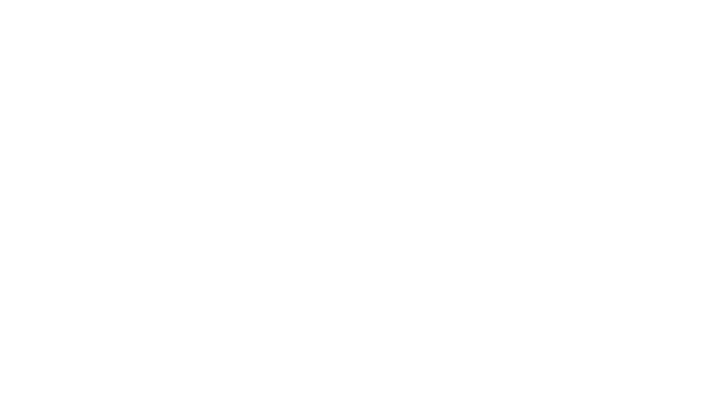
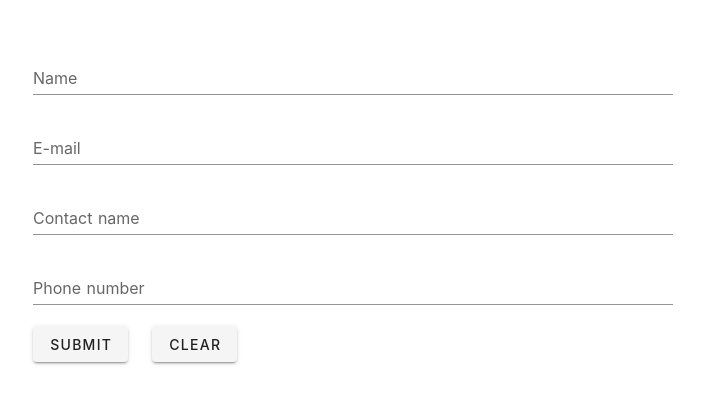
Before and after one commit to jblndn/DashboardMonitoring, a Nuxt app: page /addClient in a window 1280 px wide. Before the commit this address had no page. Shown: the top 404 px of the page, without its empty margins (287-991 px from the left). Built offline with nearby package versions, Linux system fonts and the light colour scheme.

Commit message:
form add client

```diff
--- a/package.json
+++ b/package.json
@@ -16,7 +16,8 @@
     "bootstrap": "^4.1.3",
     "bootstrap-vue": "^2.0.0",
     "firebase": "^7.14.0",
-    "nuxt": "^2.0.0"
+    "nuxt": "^2.0.0",
+    "vuelidate": "^0.7.5"
   },
   "devDependencies": {}
 }
--- /dev/null
+++ b/pages/addClient/index.vue
@@ -0,0 +1,149 @@
+<template>
+    <form>
+        <v-text-field
+                v-model="name"
+                :error-messages="nameErrors"
+                label="Name"
+                required
+                @input="$v.name.$touch()"
+                @blur="$v.name.$touch()"
+        ></v-text-field>
+        <v-text-field
+                v-model="email"
+                :error-messages="emailErrors"
+                label="E-mail"
+                required
+                @input="$v.email.$touch()"
+                @blur="$v.email.$touch()"
+        ></v-text-field>
+        <v-text-field
+                v-model="contactName"
+                :error-messages="contactNameErrors"
+                label="Contact name"
+                required
+                @input="$v.contactName.$touch()"
+                @blur="$v.contactName.$touch()"
+        ></v-text-field>
+        <v-text-field
+                v-model="phone"
+                :error-messages="phoneErrors"
+                label="Phone number"
+                required
+                @input="$v.phone.$touch()"
+                @blur="$v.phone.$touch()"
+        ></v-text-field>
+
+        <v-btn class="mr-4" @click="submit">submit</v-btn>
+        <v-btn @click="clear">clear</v-btn>
+    </form>
+</template>
+
+<script>
+    import { validationMixin } from 'vuelidate'
+    import { required, email, integer, alpha } from 'vuelidate/lib/validators'
+    import db from '~/plugins/firebase'
+
+    export default {
+        mixins: [validationMixin],
+        validations: {
+            name: { required },
+            email: { required, email },
+            contactName: { required },
+            phone: { integer }
+        },
+        data: () => ({
+            name: '',
+            email: '',
+            contactName: '',
+            phone: ''
+        }),
+        computed: {
+            nameErrors () {
+                const errors = []
+                if (!this.$v.name.$dirty) return errors
+                !this.$v.name.required && errors.push('Name is required.')
+                return errors
+            },
+            emailErrors () {
+                const errors = []
+                if (!this.$v.email.$dirty) return errors
+                !this.$v.email.email && errors.push('Must be valid e-mail')
+                !this.$v.email.required && errors.push('E-mail is required')
+                return errors
+            },
+            contactNameErrors () {
+                const errors = []
+                if (!this.$v.contactName.$dirty) return errors
+                !this.$v.contactName.required && errors.push('Contact name is required')
+                return errors
+            },
+            phoneErrors () {
+                const errors = []
+                if (!this.$v.phone.$dirty) return errors
+                !this.$v.phone.integer && errors.push('Must be valid phone number')
+                return errors
+            },
+        },
+        methods: {
+            submit () {
+                let data = {};
+                let clientId;
+
+                //Format data
+                data.name = this.name;
+                data.email = this.email;
+                data.contactName= this.contactName;
+                data.phone = this.phone;
+                clientId = this.formatId(this.name);
+
+                //Send db
+                db.ref( 'clients/' + clientId ).set({
+                    name: data.name,
+                    contactName:  data.contactName,
+                    email: data.email,
+                    tel: data.phone
+                });
+
+
+                //Reset form
+                this.$v.$touch()
+                this.$v.$reset()
+                this.name = ''
+                this.email = ''
+                this.contactName = ''
+                this.phone = ''
+
+            },
+            formatId (str){
+                str = str.toLowerCase();
+
+                str = str.replace(/[àáâãäå]/,"a");
+                str = str.replace(/[éèëê]/,"e");
+                str = str.replace(/[iíìïî]/,"i");
+                str = str.replace(/[óòõöô]/,"o");
+                str = str.replace(/[úùüû]/,"u");
+                str = str.replace(/[ç]/,"c");
+                str  = str.replace(/[^a-zA-Z0-9+]/g, "");
+
+
+                return str
+            },
+            clear () {
+                this.$v.$reset()
+                this.name = ''
+                this.email = ''
+                this.contactName = ''
+                this.phone = ''
+            },
+        },
+    }
+</script>
+
+<style lang="scss">
+    form{
+        width: 50%;
+        min-width: 600px;
+        margin: 50px auto;
+    }
+
+</style>
--- a/plugins/firebase.js
+++ b/plugins/firebase.js
@@ -16,7 +16,7 @@ export default !firebase.apps.length
     ? firebase.initializeApp(config).database()
     : firebase.app().database();
 
-const db = firebase.database();
+export const db = firebase.database();
 
 // db.ref('clients/' + 'pathe').set({
 //     name: "Pathé",
```
Also changed, not shown: pages/addProject/index.vue (added), 1 other file (tests, documents, lock files or other folders).
